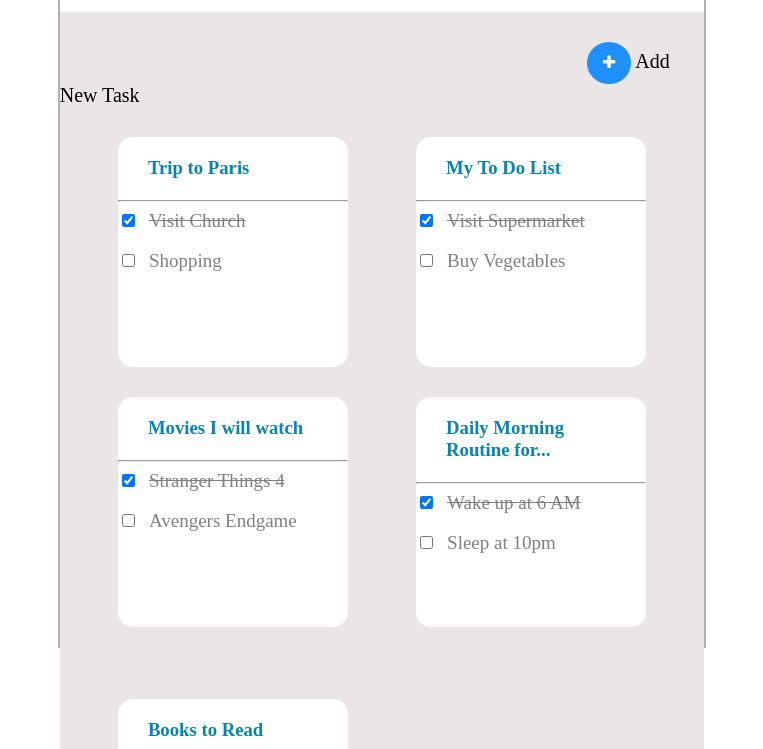
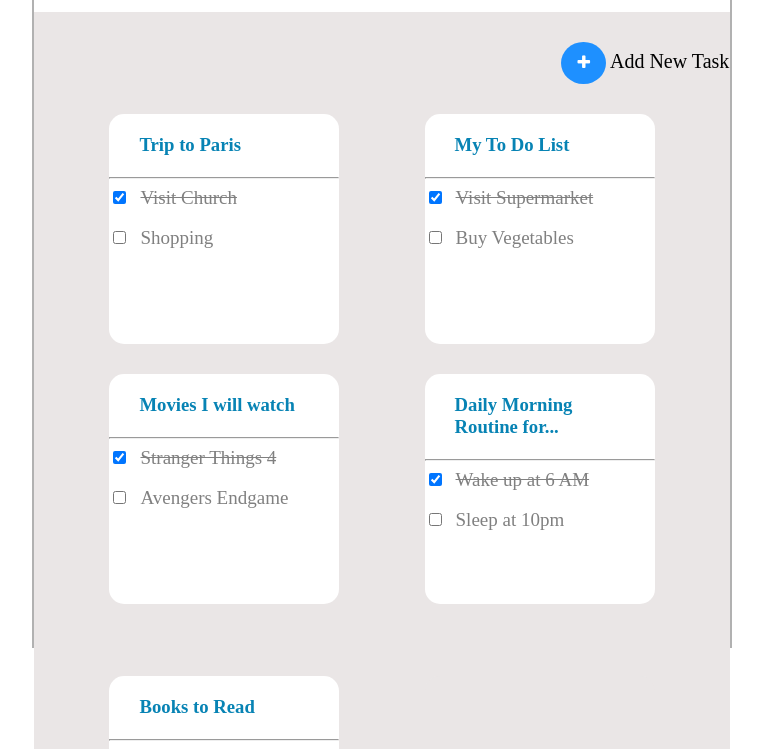
Before and after one commit to Ankita-01Mishra/DEMO-TODO-UI, a plain HTML site: page index.html in a window 1280 px wide. Shown: the part 131-880 px from the top of the page, without its empty margins (258-1021 px from the left). Drawn offline with Linux system fonts and the light colour scheme.

Commit message:
committed!

```diff
--- a/styles.css
+++ b/styles.css
@@ -2,7 +2,7 @@
     /* position: absolute;
     top: 90px;
     left: 300px; */
-    width: 51%;
+    width: 55%;
     height: 735px;
     border: 2px solid rgb(177, 177, 177);
     margin: 40px auto;
```
